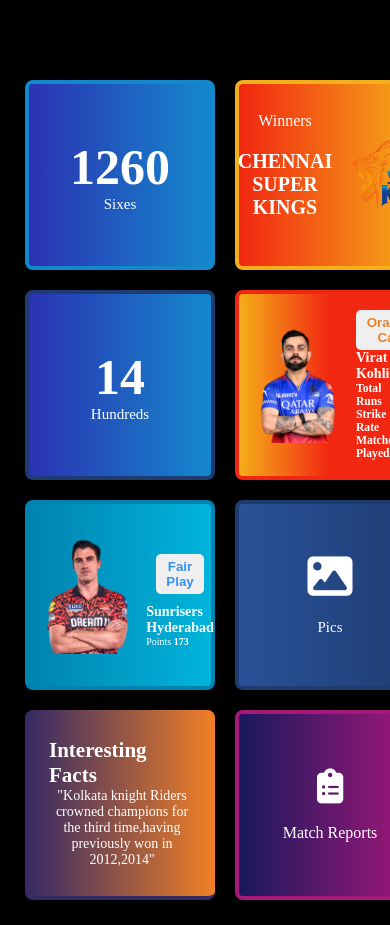
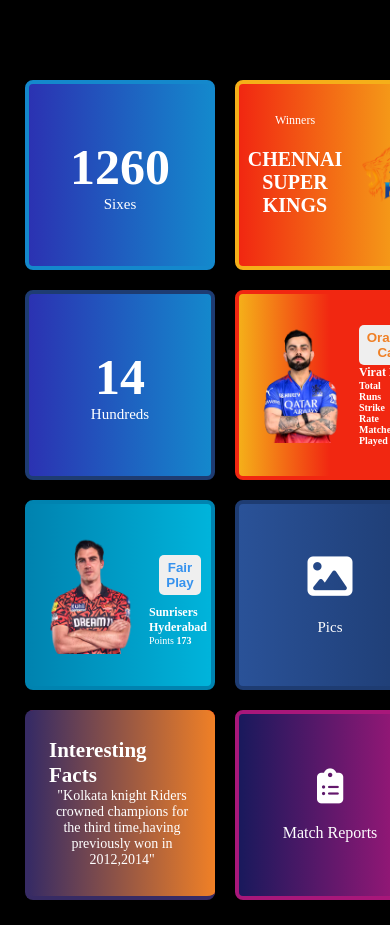
Before and after one commit to ManasaPasupunuri/Media-Queries1, a plain HTML site: page index.html in a window 390 px wide. Drawn offline with Linux system fonts and the light colour scheme.

Commit message:
Update index.html

```diff
--- a/index.html
+++ b/index.html
@@ -240,6 +240,7 @@
             }
             .box2 {
                 grid-area: 1/2/2/3;
+                font-size: 12px;
             }
 
             .box3 {
@@ -248,12 +249,12 @@
 
             .box4 {
                 grid-area: 2/2/3/3;
-                font-size: 14px;
+                font-size: 12px;
                 justify-content: center;
             }
 
             .box4 h1,.box h1{
-                font-size: 14px;
+                font-size: 12px;
             }
 
             .box5 {
@@ -279,7 +280,7 @@
             }
 
             .csk img {
-                width: 90px;
+                width: 70px;
             }
 
             .virat img {
```
